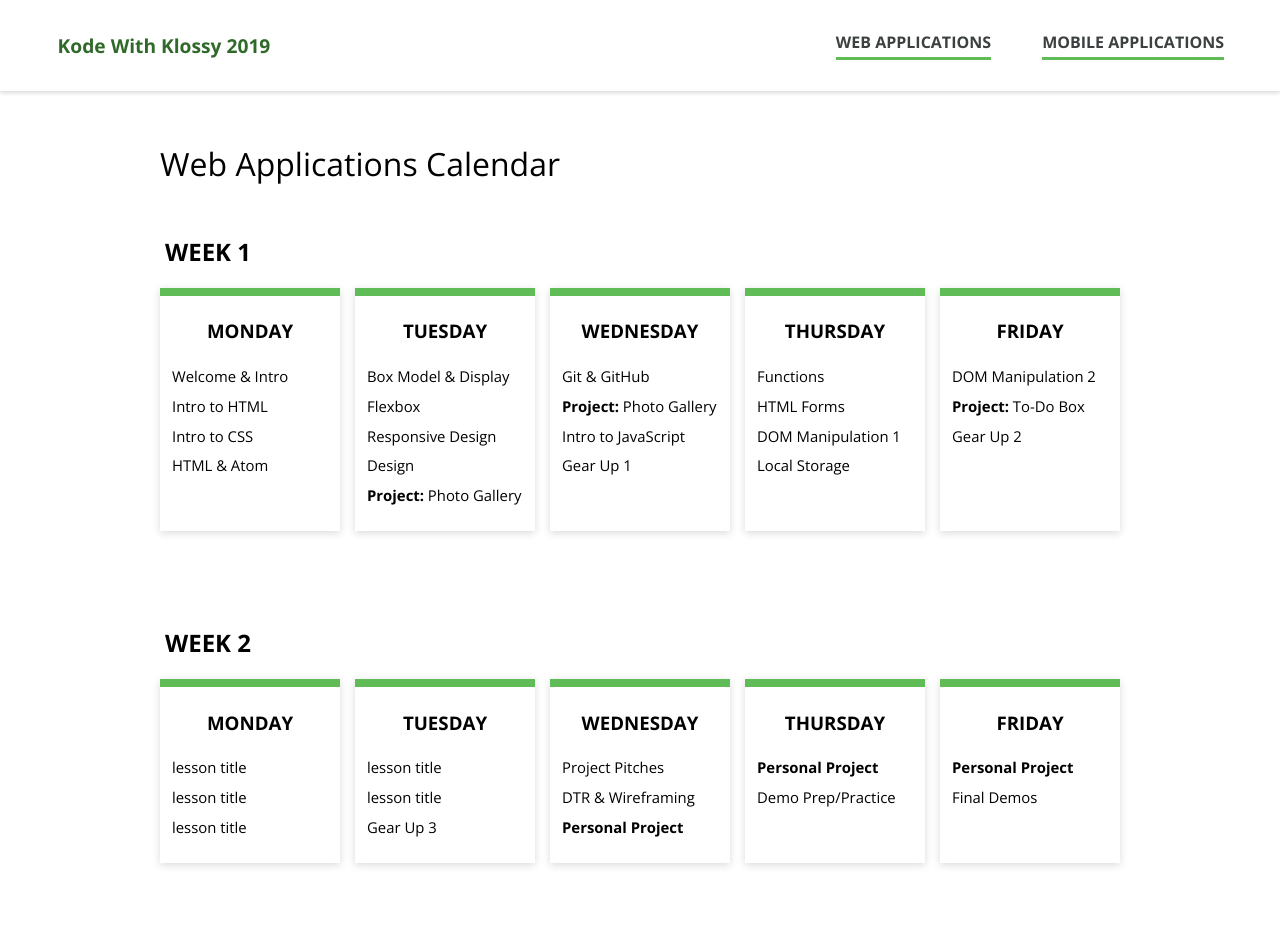
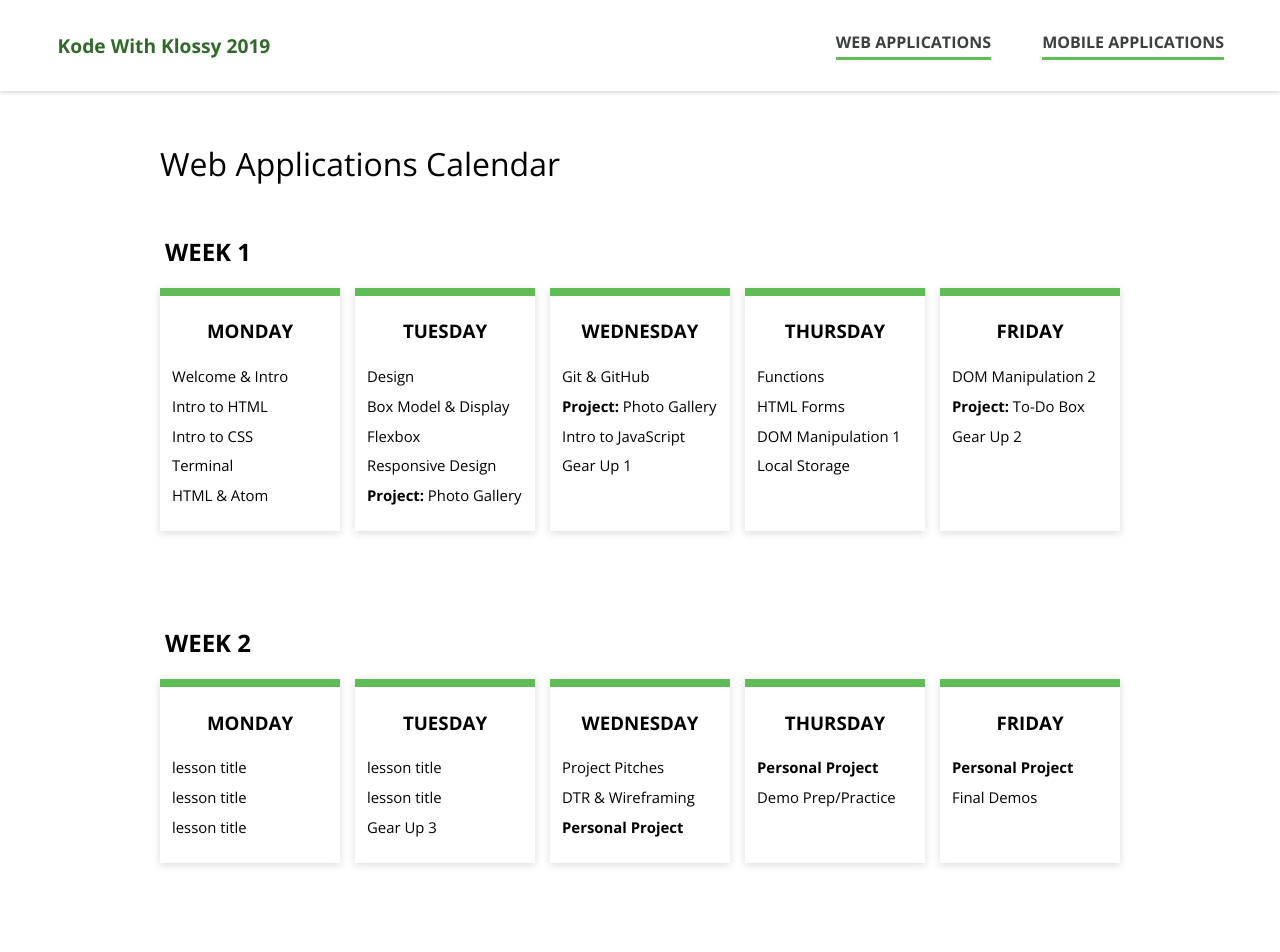
Before and after one commit to ameseee/kwk-curriculum-site, a Jekyll site: the page built from web-app/calendar/index.md, in a window 1280 px wide. Shown: the top 952 px of the page. Built offline with Jekyll 4.4.1, drawn with Linux system fonts in a browser that asks for light colours; nearby versions of some CDN libraries.

Commit message:
Update student-facing Web App calendar

```diff
--- a/web-app/calendar/index.md
+++ b/web-app/calendar/index.md
@@ -11,16 +11,17 @@
           <li>Welcome & Intro</li>
           <li>Intro to HTML</li>
           <li>Intro to CSS</li>
+          <li>Terminal</li>
           <li>HTML & Atom</li>
         </ul>
       </article>
         <article class="day-card">
         <h3>Tuesday</h3>
         <ul>
+        <li>Design</li>
           <li>Box Model & Display</li>
           <li>Flexbox</li>
           <li>Responsive Design</li>
-          <li>Design</li>
           <li><strong>Project:</strong> Photo Gallery</li>
         </ul>
       </article>
```
